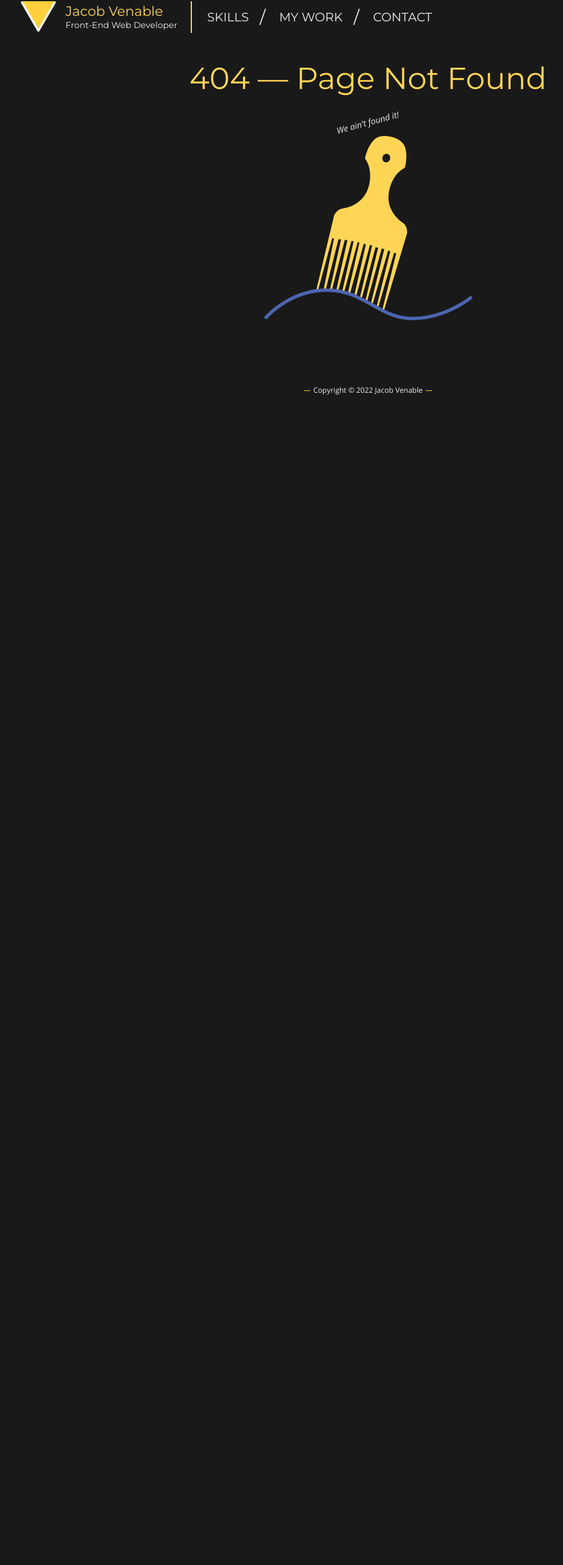
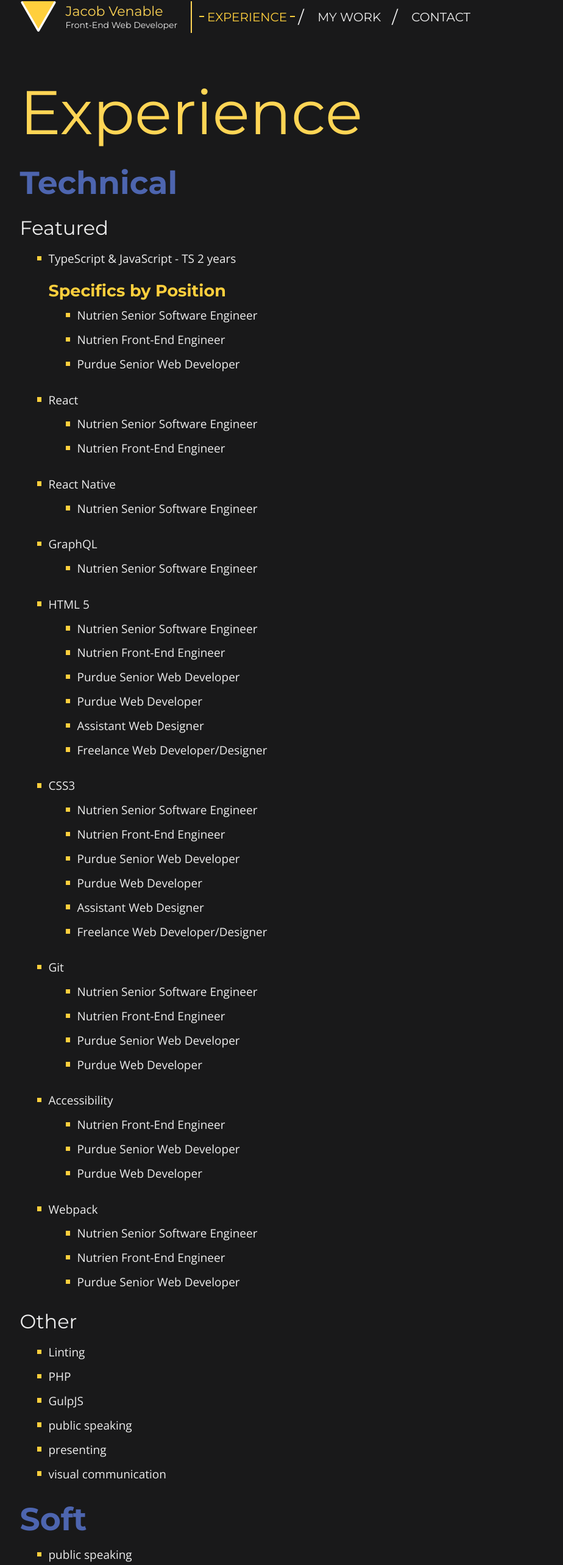
Before and after one commit to jacobvenable/portfolio-nextjs, a Next.js app: page /experience in a window 1280 px wide. Before the commit this address had no page. Shown: the part 13-2579 px from the top of the page at 61% size, without its empty margins (36-960 px from the left). Before the commit the page ends 800 px from the top, so only its background shows below. Built offline with nearby package versions, Linux system fonts and the light colour scheme.

Commit message:
feat: rename skills page to experience

```diff
--- a/components/MainNav/MainNav.tsx
+++ b/components/MainNav/MainNav.tsx
@@ -41,8 +41,8 @@
         <MainNavItem className={styles.homeItem} href="/" icon={faHome}>
           Home
         </MainNavItem>
-        <MainNavItem href="/skills" icon={faUserAlt}>
-          Skills
+        <MainNavItem href="/experience" icon={faUserAlt}>
+          Experience
         </MainNavItem>
         <MainNavItem href="/work" icon={faFolderOpen}>
           My Work
--- /dev/null
+++ b/pages/experience.tsx
@@ -0,0 +1,111 @@
+import ContentContainer from "components/ContentContainer";
+import Head from "components/Head";
+import Typography from "components/Typography";
+
+const ContactPage = () => {
+  return (
+    <ContentContainer>
+      <Head
+        description="A list of Jacob Venable's experience and skills."
+        title="Experience"
+      />
+      <Typography variant="h1">Experience</Typography>
+      <Typography variant="h2">Technical</Typography>
+      <Typography variant="h3">Featured</Typography>
+      <ul>
+        <li>
+          TypeScript &amp; JavaScript - TS 2 years
+          <Typography variant="h4">Specifics by Position</Typography>
+          <ul>
+            <li>Nutrien Senior Software Engineer</li>
+            <li>Nutrien Front-End Engineer</li>
+            <li>Purdue Senior Web Developer</li>
+          </ul>
+        </li>
+        <li>
+          React
+          <ul>
+            <li>Nutrien Senior Software Engineer</li>
+            <li>Nutrien Front-End Engineer</li>
+          </ul>
+        </li>
+        <li>
+          React Native
+          <ul>
+            <li>Nutrien Senior Software Engineer</li>
+          </ul>
+        </li>
+        <li>
+          GraphQL
+          <ul>
+            <li>Nutrien Senior Software Engineer</li>
+          </ul>
+        </li>
+        <li>
+          HTML 5
+          <ul>
+            <li>Nutrien Senior Software Engineer</li>
+            <li>Nutrien Front-End Engineer</li>
+            <li>Purdue Senior Web Developer</li>
+            <li>Purdue Web Developer</li>
+            <li>Assistant Web Designer</li>
+            <li>Freelance Web Developer/Designer</li>
+          </ul>
+        </li>
+        <li>
+          CSS3
+          <ul>
+            <li>Nutrien Senior Software Engineer</li>
+            <li>Nutrien Front-End Engineer</li>
+            <li>Purdue Senior Web Developer</li>
+            <li>Purdue Web Developer</li>
+            <li>Assistant Web Designer</li>
+            <li>Freelance Web Developer/Designer</li>
+          </ul>
+        </li>
+        <li>
+          Git
+          <ul>
+            <li>Nutrien Senior Software Engineer</li>
+            <li>Nutrien Front-End Engineer</li>
+            <li>Purdue Senior Web Developer</li>
+            <li>Purdue Web Developer</li>
+          </ul>
+        </li>
+        <li>
+          Accessibility
+          <ul>
+            <li>Nutrien Front-End Engineer</li>
+            <li>Purdue Senior Web Developer</li>
+            <li>Purdue Web Developer</li>
+          </ul>
+        </li>
+        <li>
+          Webpack
+          <ul>
+            <li>Nutrien Senior Software Engineer</li>
+            <li>Nutrien Front-End Engineer</li>
+            <li>Purdue Senior Web Developer</li>
+          </ul>
+        </li>
+      </ul>
+      <Typography variant="h3">Other</Typography>
+      <ul>
+        <li>Linting</li>
+        <li>PHP</li>
+        <li>GulpJS</li>
+        <li>public speaking</li>
+        <li>presenting</li>
+        <li>visual communication</li>
+      </ul>
+      <Typography variant="h2">Soft</Typography>
+      <ul>
+        <li>public speaking</li>
+        <li>presenting</li>
+        <li>visual communication</li>
+      </ul>
+    </ContentContainer>
+  );
+};
+
+export default ContactPage;
--- a/pages/work/portfolio-gatsby.tsx
+++ b/pages/work/portfolio-gatsby.tsx
@@ -260,7 +260,7 @@
             the FAQ section of the <Link href="/">home page</Link>
           </li>
           <li>
-            the main content of the <Link href="/skills/">skills page</Link>
+            the main content of the <Link href="/experience/">experience page</Link>
           </li>
         </ul>
         <Typography>
```
Also changed, not shown: 1 other file (tests, documents, lock files or other folders).
